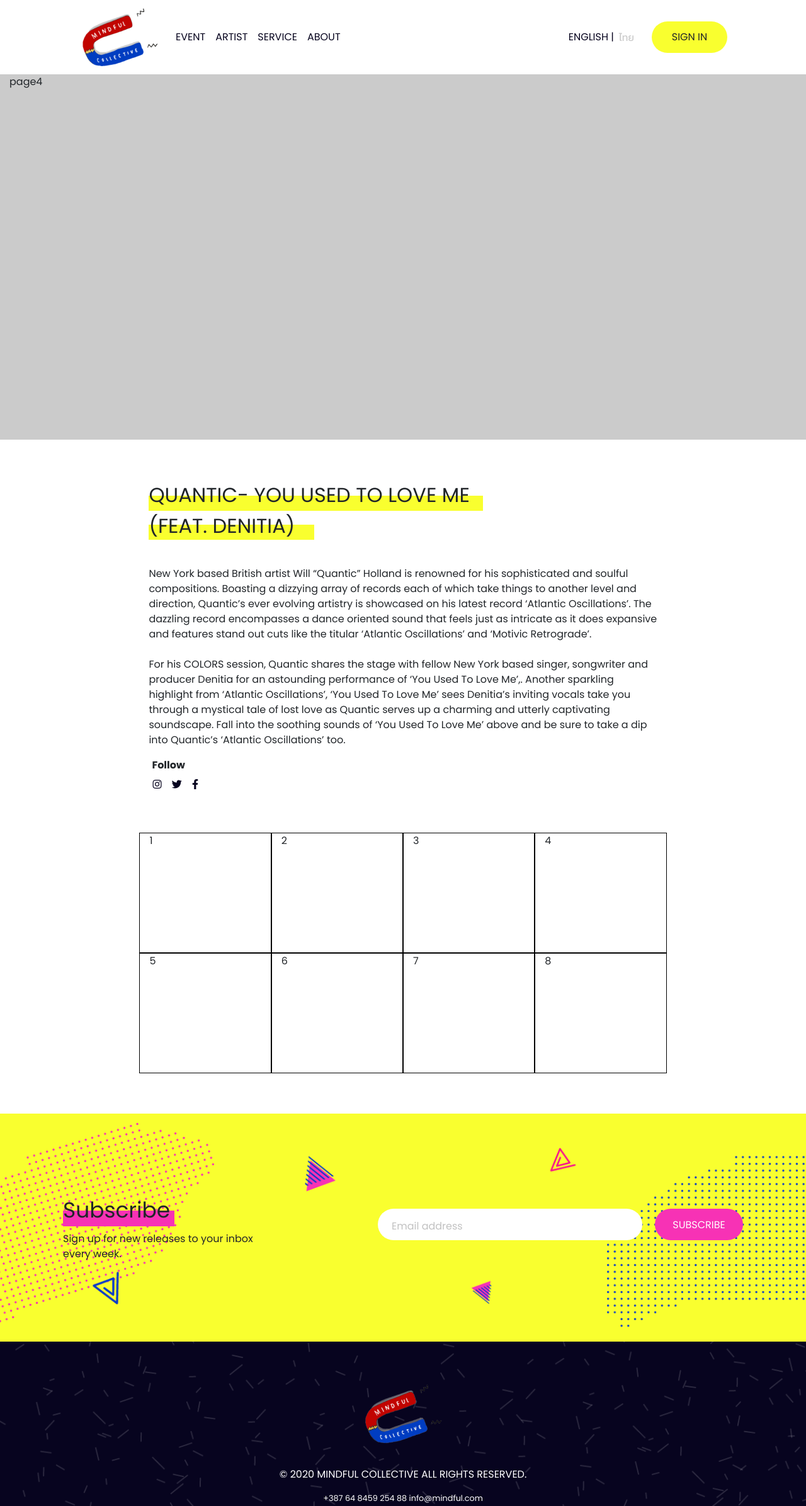
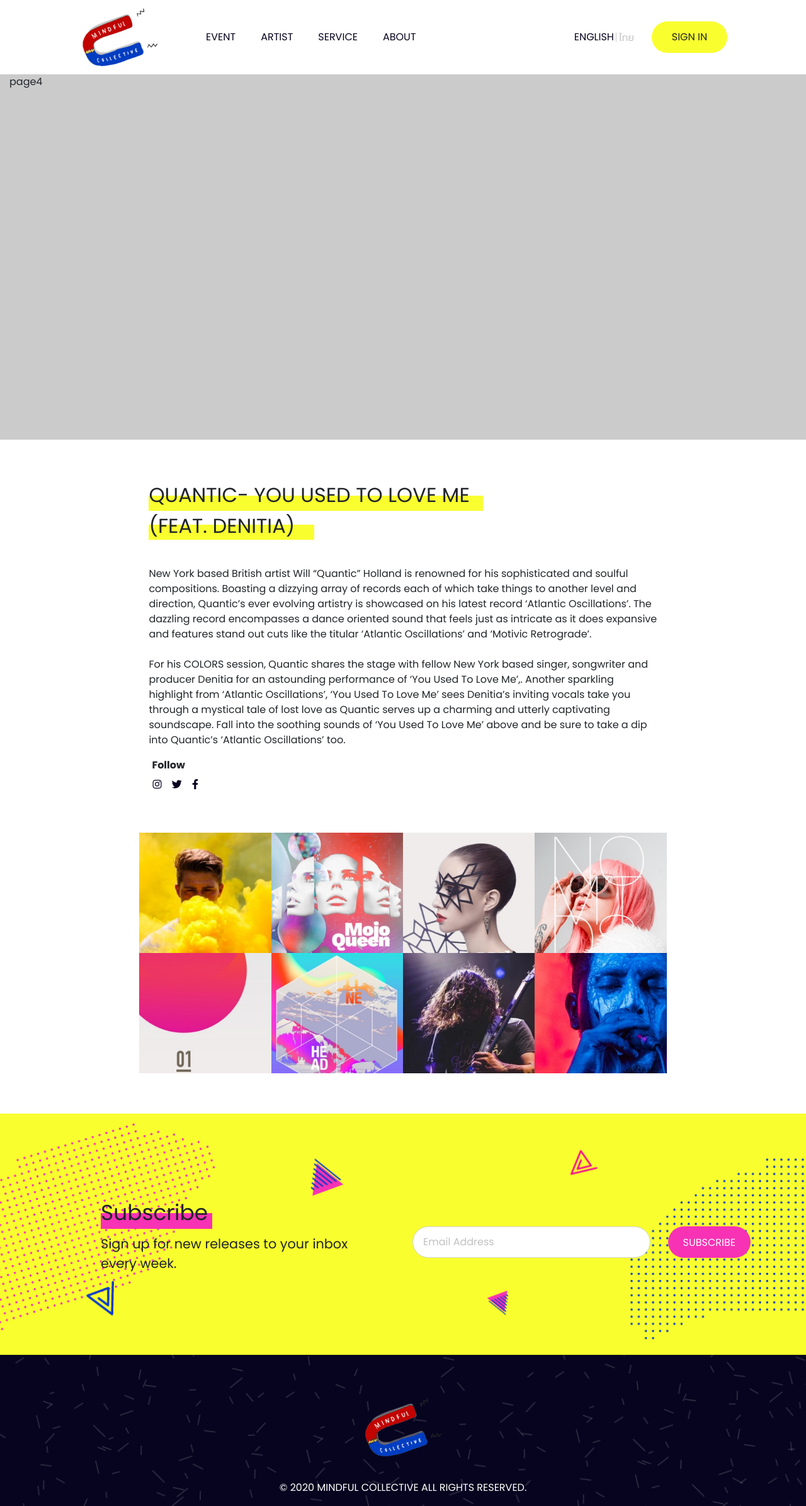
Before and after one commit to pinplengpai/mindful, a PHP site: page /page4.php in a window 1280 px wide. Shown: the top 2391 px of the page at 63% size. Run offline with PHP 8.4, Linux system fonts and the light colour scheme.

Commit message:
edit details

```diff
--- a/css/style.css
+++ b/css/style.css
@@ -49,7 +49,17 @@
     font-family: "Kanit", sans-serif; }
   #navbar-main a {
     text-decoration: none;
-    color: #07041F; }
+    color: #07041F;
+    position: relative; }
+  #navbar-main .form-inline li:first-child a:after {
+    content: "";
+    position: absolute;
+    width: 1px;
+    height: 38%;
+    background-color: #CBCBCB;
+    right: 4px;
+    top: 50%;
+    transform: translateY(-50%); }
 
 .button {
   margin-top: 54px;
@@ -61,8 +71,55 @@
   width: 140px;
   text-align: center; }
 
+#section5 {
+  background-image: url("../images/bg-subscribe-sec.png");
+  background-position: 25% -45%;
+  background-repeat: no-repeat;
+  background-size: cover;
+  background-color: #F9FF2F; }
+  #section5 .pink-line {
+    border-top: 25px solid #F732B5;
+    width: 177px;
+    opacity: 1;
+    margin-top: -28px; }
+  #section5 .sub-info {
+    padding-left: 75px; }
+    #section5 .sub-info h2 {
+      font-size: 2.15rem; }
+    #section5 .sub-info p {
+      padding-right: 65px;
+      padding-top: 8px;
+      font-size: 1.3rem; }
+  #section5 .box {
+    padding-top: 12%;
+    padding-bottom: 10%; }
+  #section5 #email.form-control {
+    border-radius: 2.25rem;
+    height: 50px;
+    padding: 0.375rem 1rem; }
+  #section5 .button {
+    background-color: #F732B5;
+    color: #fff;
+    padding: 0 24px;
+    margin: 0px 3px 0px 28px; }
+    #section5 .button p {
+      padding-top: 14px;
+      font-size: 1rem; }
+
 body {
   font-family: "Poppins", sans-serif !important; }
+
+input[placeholder]::-webkit-input-placeholder {
+  color: #c1c1c1; }
+
+input[placeholder]::-moz-input-placeholder {
+  color: #c1c1c1; }
+
+input[placeholder]::-ms-input-placeholder {
+  color: #c1c1c1; }
+
+input[placeholder]::-moz-input-placeholder {
+  color: #c1c1c1; }
 
 #section1 {
   position: relative; }
@@ -258,45 +324,6 @@
     margin-top: 9% !important;
     margin-bottom: 7% !important;
     width: 180px !important; }
-
-#section5 {
-  background-image: url("../images/bg-subscribe-sec.png");
-  background-position: 25% -45%;
-  background-repeat: no-repeat;
-  background-size: cover;
-  background-color: #F9FF2F; }
-  #section5 .pink-line {
-    border-top: 25px solid #F732B5;
-    width: 177px;
-    opacity: 1;
-    margin-top: -28px; }
-  #section5 .sub-info {
-    width: 30%; }
-    #section5 .sub-info h2 {
-      font-size: 2.15rem; }
-    #section5 .sub-info p {
-      padding-top: 8px; }
-  #section5 .box {
-    padding-top: 12%;
-    padding-bottom: 10%; }
-  #section5 .email-box {
-    width: 420px;
-    height: 50px;
-    background-color: #fff;
-    border-radius: 50px;
-    opacity: 1;
-    margin-top: 18px; }
-    #section5 .email-box p {
-      padding-top: 16px;
-      padding-left: 22px;
-      color: #C1C1C1; }
-  #section5 .button {
-    background-color: #F732B5;
-    color: #fff;
-    margin-top: 18px; }
-    #section5 .button p {
-      padding-top: 14px;
-      font-size: 1rem; }
 
 #p2s1 {
   position: relative;
@@ -593,8 +619,25 @@
   padding: 0 13%;
   margin-bottom: 5%; }
 #p4s3 .artist-box {
-  border: 1px solid black;
-  height: 191px; }
+  height: 191px;
+  background-repeat: no-repeat;
+  background-size: cover; }
+#p4s3 .image-1 {
+  background-image: url("../images/artist-ex-1.jpg"); }
+#p4s3 .image-2 {
+  background-image: url("../images/artist-ex-2.jpg"); }
+#p4s3 .image-3 {
+  background-image: url("../images/artist-ex-3.jpg"); }
+#p4s3 .image-4 {
+  background-image: url("../images/artist-ex-4.jpg"); }
+#p4s3 .image-5 {
+  background-image: url("../images/artist-ex-5.jpg"); }
+#p4s3 .image-6 {
+  background-image: url("../images/artist-ex-6.jpg"); }
+#p4s3 .image-7 {
+  background-image: url("../images/artist-ex-7.jpg"); }
+#p4s3 .image-8 {
+  background-image: url("../images/artist-ex-8.jpg"); }
 
 #p5s1 {
   height: 380px;
--- a/footer.php
+++ b/footer.php
@@ -1,20 +1,18 @@
      <!-- footer -->
     <section id="section5">
         <div class="container">
-            <div class="roll">
-                <div class="col-12 box">
-                    <div class="d-flex justify-content-between">
+            <div class="row">
+                <div class="col-12 col-sm-6 box align-self-center">
                     <div class="sub-info">
                         <h2>Subscribe</h2>
                         <div class="pink-line"></div>
                         <p>Sign up for new releases to your inbox every week.</p>
                     </div>
-                        <div class="sub-box d-flex justify-content-between">
-                            <div class="email-box">
-                                <p>Email address</p>
                 </div>
+                <div class="col-12 col-sm-6 pt-4 align-self-center">
+                    <div class="sub-box d-flex">
+                        <input class= "form-control" placeholder="Email Address" type="email" id="email" name="email">
                         <div class="button pink"><p>SUBSCRIBE</p> </div>
-                        </div>
                     </div>
                 </div>
             </div>
--- a/header.php
+++ b/header.php
@@ -14,27 +14,27 @@
                 <button class="navbar-toggler" type="button" data-toggle="collapse" data-target="#navbarTogglerDemo03" aria-controls="navbarTogglerDemo03" aria-expanded="false" aria-label="Toggle navigation">
                   <span class="navbar-toggler-icon"></span>
                 </button>
-                <a class="navbar-brand" href="index.php"><img src="images/logo@2x.png" alt=""></a>
+                <a class="navbar-brand pr-5" href="index.php"><img src="images/logo@2x.png" alt=""></a>
 
                 <div class="collapse navbar-collapse" id="navbarTogglerDemo03">
                   <ul class="navbar-nav mr-auto mt-2 mt-lg-0">
-                    <li class="nav-item ">
+                    <li class="nav-item pr-4">
                       <a class="nav-link" href="page2.php">EVENT <span class="sr-only">(current)</span></a>
                     </li>
-                    <li class="nav-item">
+                    <li class="nav-item pr-4">
                       <a class="nav-link" href="page3.php">ARTIST</a>
                     </li>
-                    <li class="nav-item ">
+                    <li class="nav-item pr-4">
                         <a class="nav-link" href="#">SERVICE <span class="sr-only">(current)</span></a>
                     </li>
-                    <li class="nav-item">
+                    <li class="nav-item pr-4">
                         <a class="nav-link" href="page5.php">ABOUT</a>
                     </li>
                   </ul>
                   <form class="form-inline my-2 my-lg-0">
                     <ul class="navbar-nav mr-auto mt-2 mt-lg-0">
                         <li class="nav-item">
-                            <a class="nav-link" href="#">ENGLISH |</a>
+                            <a class="nav-link" href="#">ENGLISH</a>
                         </li>
                         <li class="nav-item">
                             <a class="nav-link thai" href="#">ไทย</a>
--- a/page4.php
+++ b/page4.php
@@ -44,29 +44,21 @@
 <section id="p4s3">
     <div class="container box">
     <div class="row">
-            <div class="col-12 col-sm-6 col-md-3 col-lg-3 artist-box">
-                1
+            <div class="col-12 col-sm-6 col-md-3 col-lg-3 artist-box image-1">
             </div>
-            <div class="col-12 col-sm-6 col-md-3 col-lg-3 artist-box">
-                2
+            <div class="col-12 col-sm-6 col-md-3 col-lg-3 artist-box image-2">
             </div>
-            <div class="col-12 col-sm-6 col-md-3 col-lg-3 artist-box">
-                3
+            <div class="col-12 col-sm-6 col-md-3 col-lg-3 artist-box image-3">
             </div>
-            <div class="col-12 col-sm-6 col-md-3 col-lg-3 artist-box">
-                4
+            <div class="col-12 col-sm-6 col-md-3 col-lg-3 artist-box image-4">
             </div>
-            <div class="col-12 col-sm-6 col-md-3 col-lg-3 artist-box">
-                5
+            <div class="col-12 col-sm-6 col-md-3 col-lg-3 artist-box image-5">
             </div>
-            <div class="col-12 col-sm-6 col-md-3 col-lg-3 artist-box">
-                6
+            <div class="col-12 col-sm-6 col-md-3 col-lg-3 artist-box image-6">
             </div>
-            <div class="col-12 col-sm-6 col-md-3 col-lg-3 artist-box">
-                7
+            <div class="col-12 col-sm-6 col-md-3 col-lg-3 artist-box image-7">
             </div>
-            <div class="col-12 col-sm-6 col-md-3 col-lg-3 artist-box">
-                8
+            <div class="col-12 col-sm-6 col-md-3 col-lg-3 artist-box image-8">
             </div>
         </div>
     </div>
--- a/scss/components/__components-dir.scss
+++ b/scss/components/__components-dir.scss
@@ -1,3 +1,4 @@
 @import "_footer.scss";
 @import "_navbar.scss";
 @import "_button.scss";
+@import "_subscription-sec.scss";
--- a/scss/components/_footer.scss
+++ b/scss/components/_footer.scss
@@ -8,6 +8,7 @@
         text-align: center;
         color: $white;
     }
+
     .icon{
         margin-top: 40px;
         i{
--- a/scss/components/_navbar.scss
+++ b/scss/components/_navbar.scss
@@ -1,6 +1,11 @@
 #navbar-main {
     color: black !important;
     padding: 0px 125px;
+    // .pseudo{
+    //     span::before{
+    //         color: #CECECE;
+    //     }
+    // }
     li {
         font-family: $font-poppins;
         font-size: 1rem;
@@ -30,5 +35,25 @@
    a{
        text-decoration: none;
        color: $black;
+       position: relative;
+
+
+   }
+
+   .form-inline {
+        li:first-child{
+            a{
+                &:after {
+                    content: "";
+                    position: absolute;
+                    width: 1px;
+                    height: 38%;
+                    background-color: #CBCBCB;
+                    right: 4px;
+                    top: 50%;
+                    transform: translateY(-50%);
+                }
+            }
+        }
    }
 }
--- /dev/null
+++ b/scss/components/_subscription-sec.scss
@@ -0,0 +1,46 @@
+#section5{
+    background-image: url("../images/bg-subscribe-sec.png");
+    background-position: 25% -45%;
+    background-repeat: no-repeat;
+    background-size: cover;
+    background-color: $yellow;
+    .pink-line{
+        border-top: 25px solid #F732B5;
+        width: 177px;
+        opacity: 1;
+        margin-top: -28px;
+    }
+    .sub-info{
+        padding-left: 75px;
+        h2{
+            font-size: 2.15rem;
+        }
+        p {
+            padding-right: 65px;
+            padding-top: 8px;
+            font-size: 1.3rem;
+
+        }
+    }
+    .box{
+        padding-top: 12%;
+        padding-bottom: 10%;
+    }
+
+    #email.form-control{
+        border-radius: 2.25rem;
+        height: 50px;
+        padding: 0.375rem 1rem;
+    }
+
+    .button{
+        background-color: #F732B5;
+        color: #fff;
+        padding: 0 24px;
+        margin: 0px 3px 0px 28px;
+        p{
+            padding-top:14px;
+            font-size: 1rem;
+        }
+    }
+}
--- a/scss/layouts/_index.scss
+++ b/scss/layouts/_index.scss
@@ -2,6 +2,20 @@
     font-family: $font-poppins!important;
 
 }
+
+input[placeholder]::-webkit-input-placeholder {
+    color: #c1c1c1;
+}
+input[placeholder]::-moz-input-placeholder {
+    color: #c1c1c1;
+}
+input[placeholder]::-ms-input-placeholder {
+    color: #c1c1c1;
+}
+input[placeholder]::-moz-input-placeholder {
+    color: #c1c1c1;
+}
+
 #section1{
     position: relative;
     .bg-pink{
@@ -52,7 +66,6 @@
 
 #section2{
     position:relative;
-    overflow: hidden;
     .bg-pink{
         background-color: $pink1;
         height: auto;
@@ -62,10 +75,22 @@
         background-image:url("../images/float-left-artist.png");
         background-repeat: no-repeat;
         position: absolute;
-        width: 169%;
+        width: 100%;
         height: 300px;
         z-index: 2;
         top: -105px;
+    }
+    .element2{
+        background-image: url(../images/float-right-artist.png);
+        background-repeat: no-repeat;
+        position: absolute;
+        width: 50%;
+        height: 300px;
+        z-index: 2;
+        right: 0;
+        top: -105px;
+        background-position: 90%;
+
     }
     .bg-artist{
         background-image:url("../images/bg-artist-sec.png");
@@ -168,8 +193,8 @@
     }
     .party-info{
         display: flex;
-        justify-content: space-between;
-        padding: 0 0 0 40px;
+        justify-content: space-around;
+        padding: 0;
         margin-top: 6%;
     }
     .date{
@@ -244,7 +269,7 @@
         padding: 12px;
     }
     .grey-line{
-        border-top: 2px solid $grey;
+        border-top: 2px solid rgba(255,255,255,0.2);
         margin: auto;
         width: 100%;
         opacity: 1;
@@ -256,52 +281,3 @@
     width: 180px !important;
    }
 }
-
-#section5{
-    background-image: url("../images/bg-subscribe-sec.png");
-    background-position: 25% -45%;
-    background-repeat: no-repeat;
-    background-size: cover;
-    background-color: $yellow;
-    .pink-line{
-        border-top: 25px solid #F732B5;
-        width: 177px;
-        opacity: 1;
-        margin-top: -28px;
-    }
-    .sub-info{
-        width: 30%;
-        h2{
-            font-size: 2.15rem;
-        }
-        p {
-            padding-top: 8px;
-        }
-    }
-    .box{
-        padding-top: 12%;
-        padding-bottom: 10%;
-    }
-    .email-box{
-        width: 420px;
-        height: 50px;
-        background-color: $white;
-        border-radius: 50px;
-        opacity: 1;
-        margin-top: 18px;
-        p{
-            padding-top: 16px;
-            padding-left: 22px;
-            color: #C1C1C1;
-        }
-    }
-    .button{
-        background-color: $pink1;
-        color: $white;
-        margin-top: 18px;
-        p{
-            padding-top:14px;
-            font-size: 1rem;
-        }
-    }
-}
--- a/scss/layouts/_page3.scss
+++ b/scss/layouts/_page3.scss
@@ -4,34 +4,33 @@
     background-size: cover;
     height: 380px;
     background-color: $grey;
-    margin-bottom: 10%;
     position:relative;
 }
 
 #p3s2{
     position:relative;
-    overflow: hidden;
+    padding-top: 10%;
     .element-triangle{
         background-image: url(../images/float-left-artist-page.png);
         background-repeat: no-repeat;
-        background-position: 5% 191%;
+        background-position: 8% 2%;
+        position: absolute;
         top: 20%;
         width: 100%;
-        height: 106px;
+        height: 279px;
         z-index: 2;
-        top: -105px;
-        position: absolute;
+        top: 3%;
     }
     .element-square{
         background-image: url(../images/float-right-artist-page.png);
         background-repeat: no-repeat;
-        background-position: 91% 168%;
+        background-position: 91% 163%;
         position: absolute;
         top: 20%;
         width: 100%;
-        height: 306px;
+        height: 279px;
         z-index: 2;
-        top: -105px;
+        top: 6%;
     }
     .type-song{
         margin-bottom: 49px;
--- a/scss/layouts/_page4.scss
+++ b/scss/layouts/_page4.scss
@@ -54,7 +54,33 @@
     }
 
     .artist-box{
-        border: 1px solid black;
         height: 191px;
+        background-repeat: no-repeat;
+        background-size: cover;
+    }
+
+    .image-1{
+        background-image: url("../images/artist-ex-1.jpg");
+    }
+    .image-2{
+        background-image: url("../images/artist-ex-2.jpg");
+    }
+    .image-3{
+        background-image: url("../images/artist-ex-3.jpg");
+    }
+    .image-4{
+        background-image: url("../images/artist-ex-4.jpg");
+    }
+    .image-5{
+        background-image: url("../images/artist-ex-5.jpg");
+    }
+    .image-6{
+        background-image: url("../images/artist-ex-6.jpg");
+    }
+    .image-7{
+        background-image: url("../images/artist-ex-7.jpg");
+    }
+    .image-8{
+        background-image: url("../images/artist-ex-8.jpg");
     }
 }
--- a/scss/layouts/_page6.scss
+++ b/scss/layouts/_page6.scss
@@ -119,7 +119,7 @@
     }
     .info-box{
         height: 450px;
-        margin: 0 5px;
+        // margin: 0 5px;
         padding: 0;
         box-shadow: 0px 3px 6px #0000000F;
         opacity: 1;
```
Also changed, not shown: other parts of css/style.css (+23 -16 lines), index.php (+9 -12 lines), page2.php (+10 -10 lines), page6.php (+16 -8 lines), 1 other file. Lines whose indentation alone changed are shown as unchanged.
